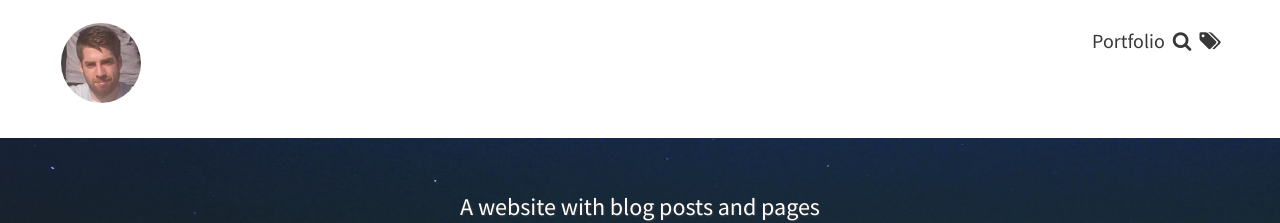
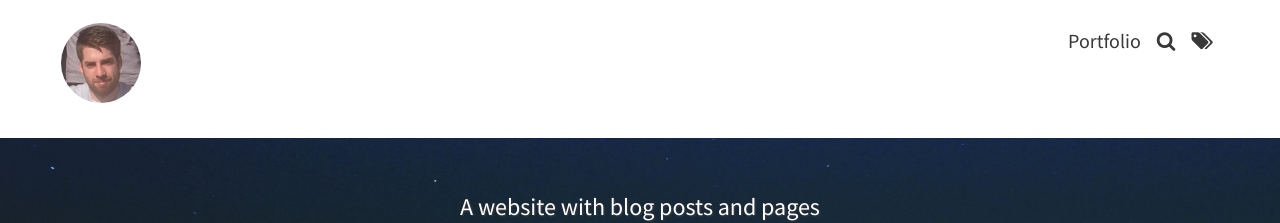
Before and after one commit to michjuh/michjuh.github.io, a Jekyll site: the page built from index.html, in a window 1280 px wide. Shown: the top 223 px of the page. Built offline with Jekyll 4.4.1, drawn with Linux system fonts in a browser that asks for light colours; the list of posts is cut into pages by our own code.

Commit message:
increase horizontal spacing between navbar links

```diff
--- a/_sass/includes/_navbar.scss
+++ b/_sass/includes/_navbar.scss
@@ -42,7 +42,7 @@
         li {
             display: inline;
             float: left;
-            margin-right: 0.4em;
+            margin-right: 0.8em;
         }
         a {
             &:hover {
```
